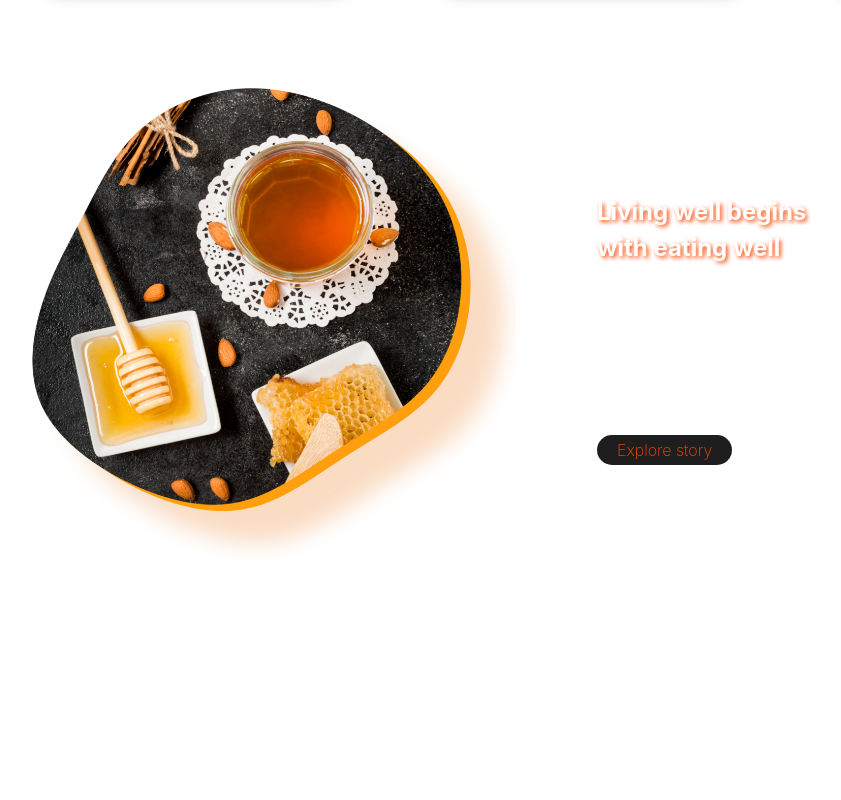
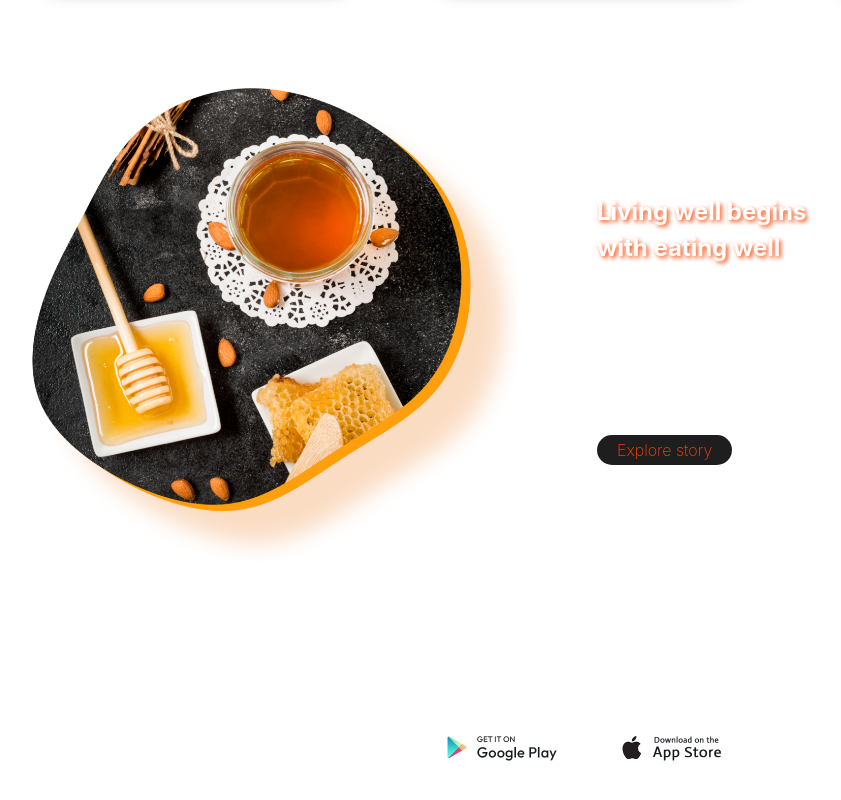
Before and after one commit to Flocky05/Coocky, a React (Vite) app: page / in a window 1280 px wide. Shown: the part 2593-3393 px from the top of the page, without its empty margins (53-894 px from the left). Before the commit the page ends 3209 px from the top, so only its background shows below. Built offline with nearby package versions, Linux system fonts and the light colour scheme.

Commit message:
added footer section

```diff
--- a/src/App.jsx
+++ b/src/App.jsx
@@ -3,6 +3,7 @@ import './App.css'
 import BangaliFood from './component/BangaliFood/BangaliFood'
 import Body from './component/Body/Body'
 import Food from './component/Food/Food'
+import Footer from './component/Footer/Footer'
 import Header from './component/Header/Header'
 import Honey from './component/Honey/Honey'
 import Services from './component/Services/Services'
@@ -18,6 +19,7 @@ function App() {
         <Food></Food>
         <Services></Services>
         <Honey></Honey>
+        <Footer></Footer>
       </div>
 
     </>
--- /dev/null
+++ b/src/component/Footer/Footer.css
@@ -0,0 +1,9 @@
+.footer-section{
+    text-align: center;
+    color: white;
+    padding: 100px;
+}
+.footer-body img{
+    height: 40px;
+    padding: 20px;
+}
--- /dev/null
+++ b/src/component/Footer/Footer.jsx
@@ -0,0 +1,16 @@
+import './Footer.css'
+import img1 from "../../assets/images/food/f1.png"
+import img2 from "../../assets/images/food/f2.png"
+
+const Footer = () => {
+    return (
+        <div className='footer-section'>
+            <div className='footer-body'>
+                <img src={img1} alt="" />
+                <img src={img2} alt="" />
+            </div>
+        </div>
+    );
+};
+
+export default Footer;
```
